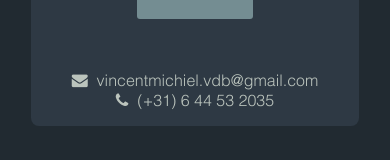
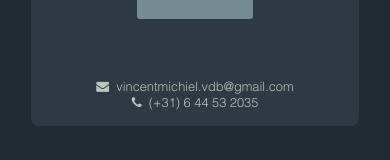
Before and after one commit to vincentmichiel/vincentmichiel.github.io, a plain HTML site: page index.html in a window 390 px wide. Shown: the part 3068-3228 px from the top of the page. Drawn offline with nearby package versions, Linux system fonts and the light colour scheme.

Commit message:
updated responsive behaviour contact information

```diff
--- a/stylesheets/home.css
+++ b/stylesheets/home.css
@@ -521,4 +521,7 @@
   .contactcontainer .banner h1 {
     margin-left: 0;
   }
+  .contactcontainer .background .contactfooter .container a {
+    font-size: 0.8em;
+  }
 }/*# sourceMappingURL=home.css.map */
```
Also changed, not shown: 2 other files.
